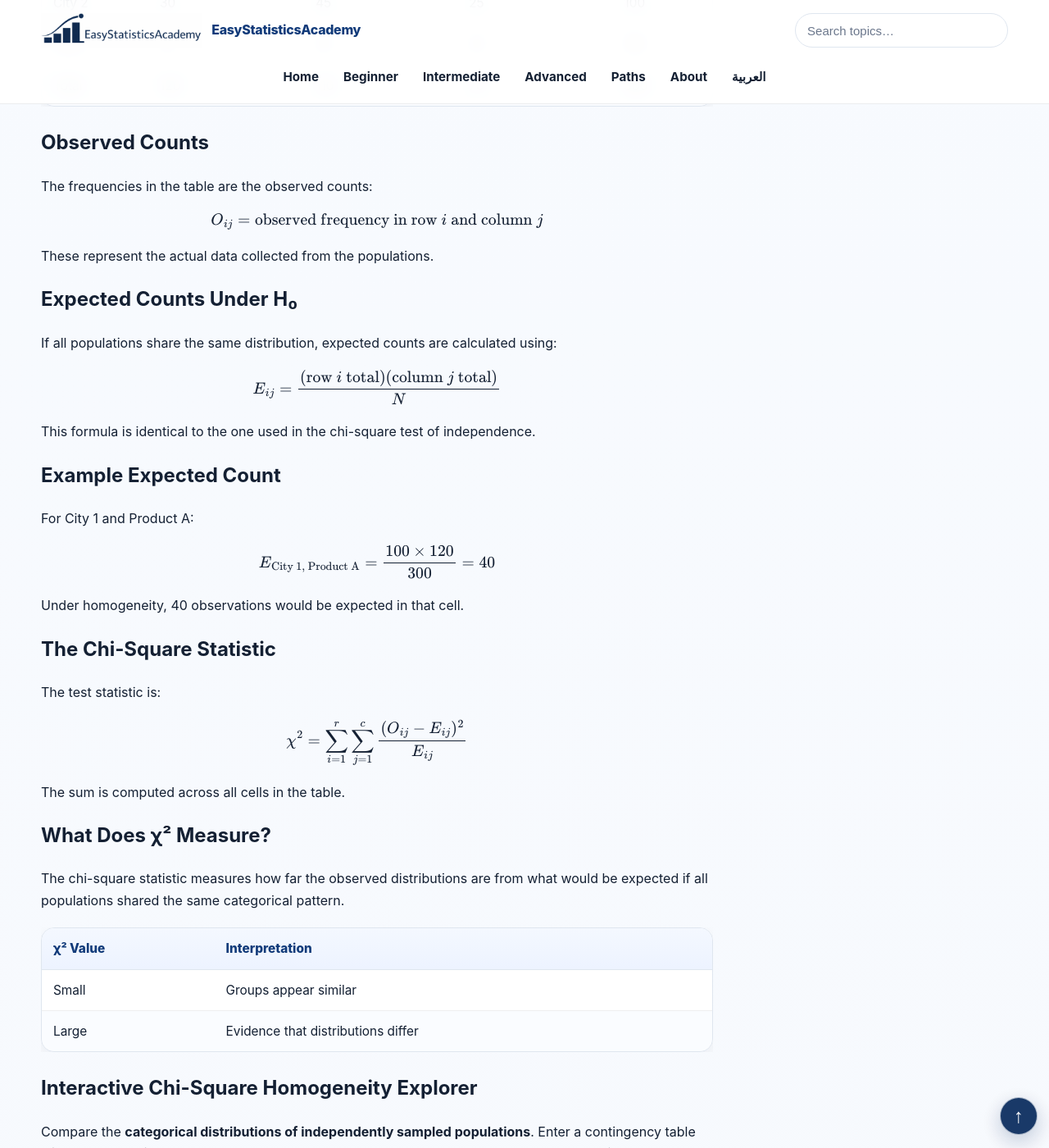
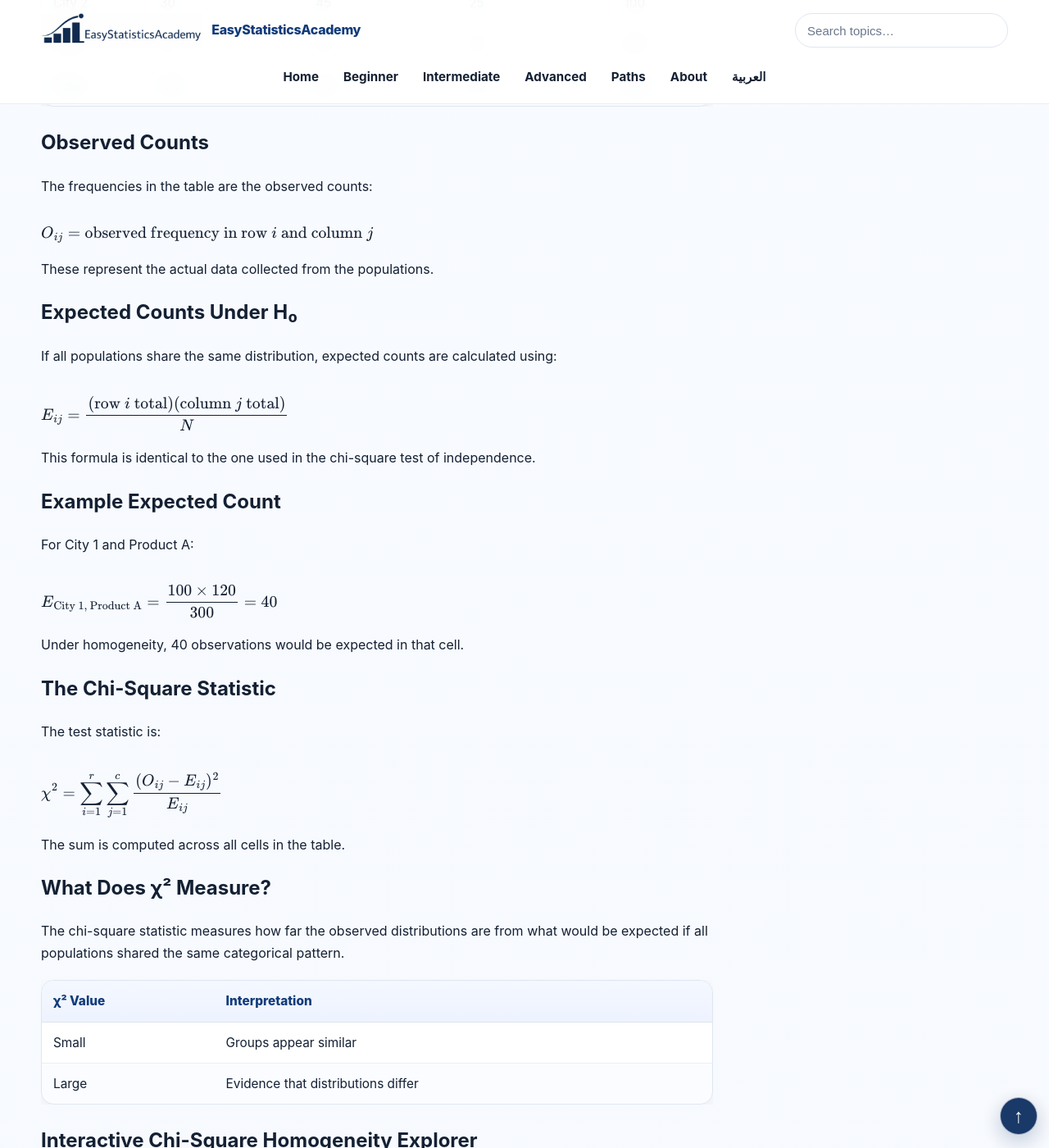
Before and after one commit to ammar-homaida-statistics/easystatisticsacademy, a Jekyll site: the page built from inference/classical-tests/chi-square-homogeneity-test/index.md, in a window 1280 px wide and 1400 px high, scrolled down 1675 px. Shown: the whole window at 82% size. Built offline with Jekyll 4.4.1, drawn with Linux system fonts in a browser that asks for light colours.

Commit message:
Batch #67: keep 8 existing homogeneity formula displays readable on mobile

```diff
--- a/inference/classical-tests/chi-square-homogeneity-test/index.md
+++ b/inference/classical-tests/chi-square-homogeneity-test/index.md
@@ -213,9 +213,11 @@
     </p>
 
 
-    \[
+    <div class="esa-long-math" dir="ltr" role="region" tabindex="0" aria-label="Homogeneity mathematical formula 1">
+\[
     O_{ij}=\text{observed frequency in row }i\text{ and column }j
     \]
+</div>
 
 
     <p>
@@ -230,9 +232,11 @@
     </p>
 
 
-    \[
+    <div class="esa-long-math" dir="ltr" role="region" tabindex="0" aria-label="Homogeneity mathematical formula 2">
+\[
     E_{ij}=\frac{(\text{row }i\text{ total})(\text{column }j\text{ total})}{N}
     \]
+</div>
 
 
     <p>
@@ -246,9 +250,11 @@
     </p>
 
 
-    \[
+    <div class="esa-long-math" dir="ltr" role="region" tabindex="0" aria-label="Homogeneity mathematical formula 3">
+\[
     E_{\text{City 1, Product A}}=\frac{100\times120}{300}=40
     \]
+</div>
 
 
     <p>
@@ -262,9 +268,11 @@
     </p>
 
 
-    \[
+    <div class="esa-long-math" dir="ltr" role="region" tabindex="0" aria-label="Homogeneity mathematical formula 4">
+\[
     \chi^2=\sum_{i=1}^{r}\sum_{j=1}^{c}\frac{(O_{ij}-E_{ij})^2}{E_{ij}}
     \]
+</div>
 
 
     <p>
@@ -366,9 +374,11 @@
     </p>
 
 
-    \[
+    <div class="esa-long-math" dir="ltr" role="region" tabindex="0" aria-label="Homogeneity mathematical formula 5">
+\[
     H_0:\ \text{all population category distributions are equal}
     \]
+</div>
 
 
     <p>
@@ -398,9 +408,11 @@
     </p>
 
 
-    \[
+    <div class="esa-long-math" dir="ltr" role="region" tabindex="0" aria-label="Homogeneity mathematical formula 6">
+\[
     \operatorname{df}=(r-1)(c-1)
     \]
+</div>
 
 
     <h2>Example</h2>
@@ -421,9 +433,11 @@
     </p>
 
 
-    \[
+    <div class="esa-long-math" dir="ltr" role="region" tabindex="0" aria-label="Homogeneity mathematical formula 7">
+\[
     \operatorname{df}=(3-1)(3-1)=4
     \]
+</div>
 
 
     <h2>The p-Value</h2>
@@ -471,9 +485,11 @@
     </p>
 
 
-    \[
+    <div class="esa-long-math" dir="ltr" role="region" tabindex="0" aria-label="Homogeneity mathematical formula 8">
+\[
     H_0:\ \text{all populations have the same category proportions}
     \]
+</div>
 
 
     <p>
@@ -678,3 +694,8 @@
   </div>
 
 </section>
+<style>
+.esa-long-math{box-sizing:border-box;min-width:0;max-width:100%;overflow-x:auto;direction:ltr}
+.esa-long-math mjx-container[display="true"]{width:max-content;min-width:100%;text-align:left}
+.esa-long-math:focus-visible{outline:2px solid var(--accent);outline-offset:2px}
+</style>
```
